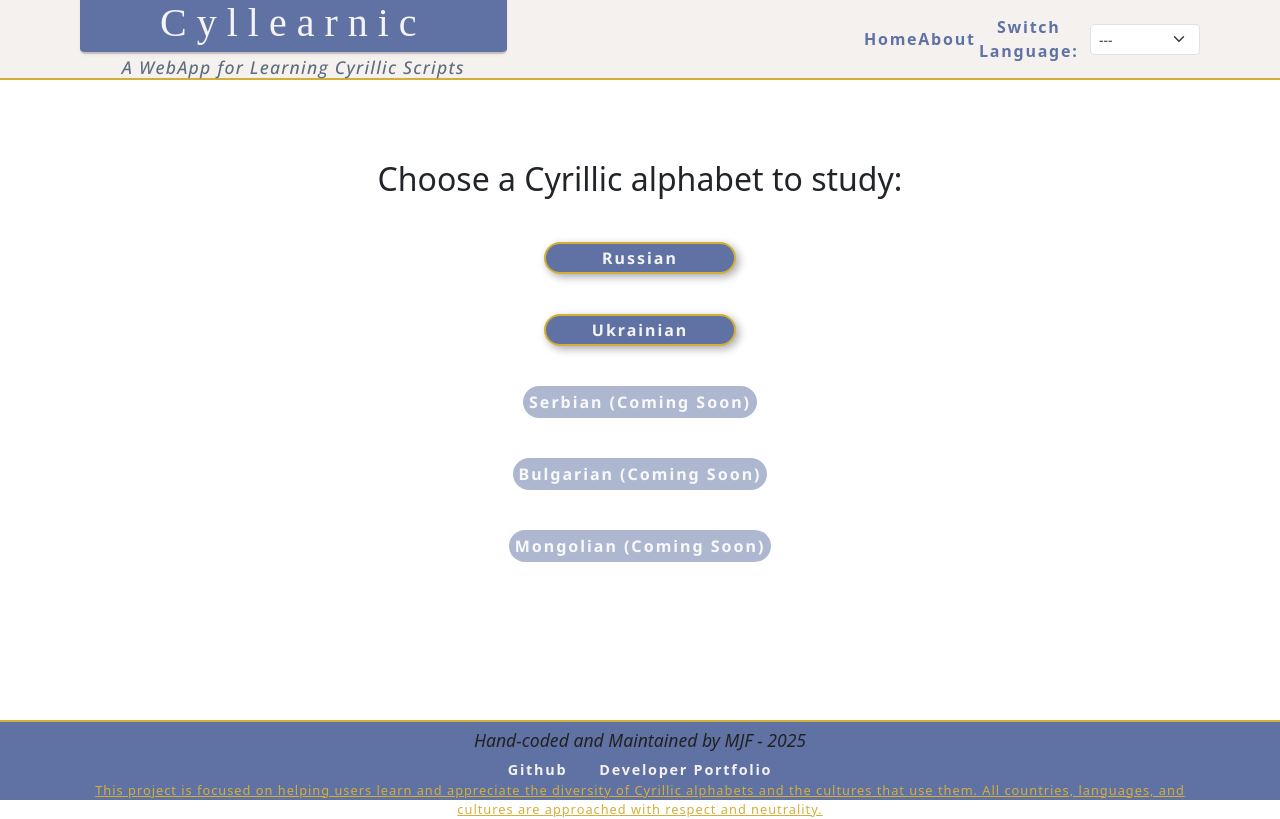
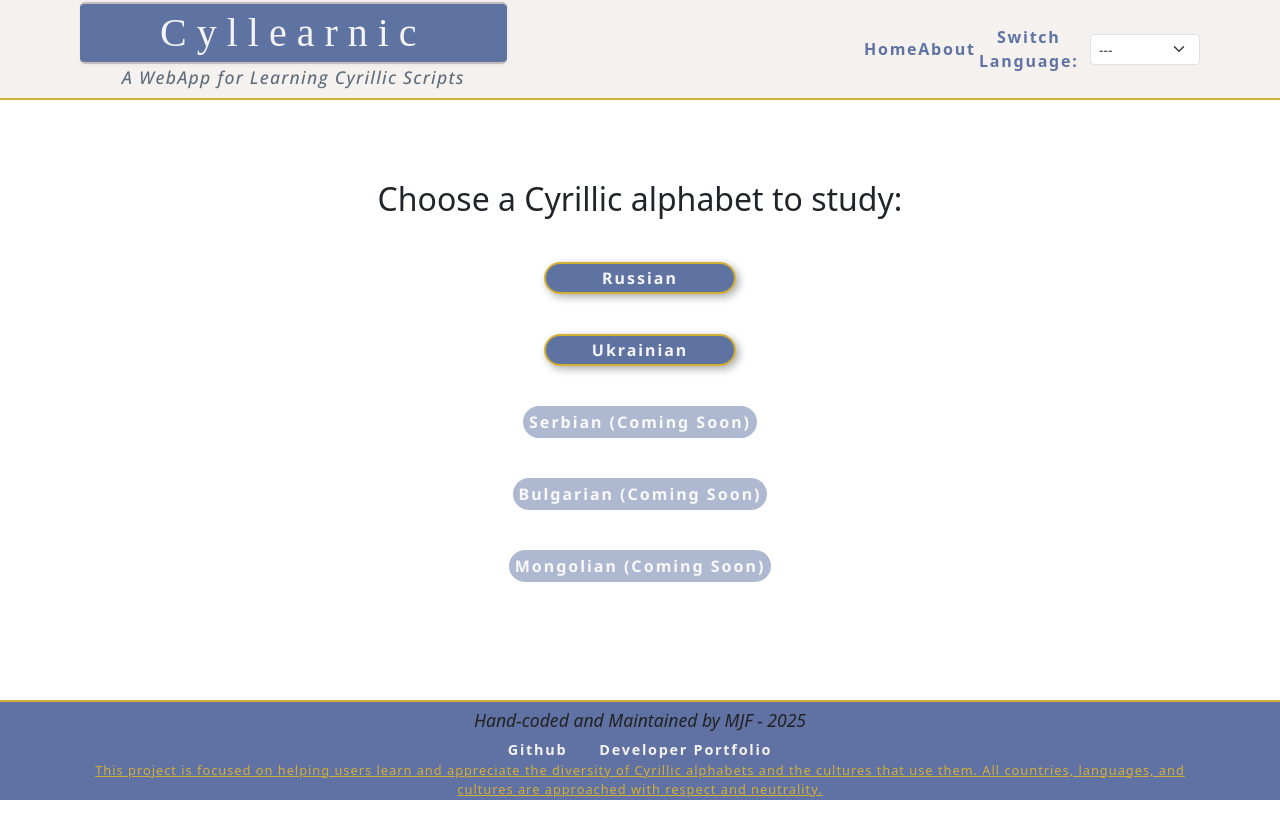
Before and after one commit to mjfru/cyllearnic, a React (Vite) app: page / in a window 1280 px wide. Built offline with nearby package versions, Linux system fonts and the light colour scheme; a web font is replaced by a local one.

Commit message:
fix spacing issue with header/footer, add more consistent naming structures to CSS variables, begin updating study cards

```diff
--- a/src/styles/cards.css
+++ b/src/styles/cards.css
@@ -1,6 +1,6 @@
 .reg-card {
 	padding: 20px;
-	border: var(--border);
+	border: var(--card-border);
 }
 
 .reg-card,
@@ -20,6 +20,11 @@
 .cursive {
 	font-family: var(--cyrillic-cursive);
 	font-weight: bold;
+}
+
+.letter-line {
+  border-top: 3px solid var(--highlight-bright);
+	/* color: var(--highlight-bright); */
 }
 
 .letter-details p {
--- a/src/styles/header_footer.css
+++ b/src/styles/header_footer.css
@@ -8,7 +8,7 @@
 
 .header {
 	background-color: var(--background-header);
-	height: 10vh;
+	height: 12.5vh;
 	display: flex;
 	justify-content: space-between;
 	align-items: center;
@@ -28,7 +28,7 @@
 	font-size: var(--logo-size);
 	letter-spacing: 10px;
 	color: var(--background-main);
-	background-color: var(--background-footer);
+	background-color: var(--primary-accent);
 	border: var(--border);
 	border-left: none;
 	border-right: none;
@@ -59,7 +59,7 @@
 
 .navigation-link,
 label {
-	color: var(--background-footer);
+	color: var(--primary-accent);
 	text-decoration: none;
 	letter-spacing: 1.75px;
 	font-weight: bold;
@@ -67,7 +67,7 @@ label {
 
 .navigation-link:hover {
 	font-weight: bold;
-	border-bottom: 2px solid var(--background-footer);
+	border-bottom: 2px solid var(--primary-accent);
 }
 
 .language-nav-container {
@@ -88,7 +88,7 @@ label {
 .footer-container {
 	border-top: 2px solid var(--highlight-bright);
 	background-color: var(--background-footer);
-	height: 10vh;
+	height: 12.5vh;
 	display: flex;
 	flex-direction: column;
 	justify-content: space-evenly;
--- a/src/styles/main_displays.css
+++ b/src/styles/main_displays.css
@@ -39,7 +39,7 @@ input[type="checkbox"] {
 }
 
 .main-content {
-	min-height: 80vh;
+	min-height: 75vh;
 }
 
 .activity-nav,
@@ -59,7 +59,7 @@ input[type="checkbox"] {
 	font-family: var(--cyrillic-font);
 	font-weight: bold;
 	letter-spacing: 2px;
-	background-color: var(--background-footer);
+	background-color: var(--primary-accent);
 	color: var(--background-main);
 	min-width: 15vw;
 	height: 4vh;
--- a/src/styles/variables.css
+++ b/src/styles/variables.css
@@ -5,9 +5,10 @@
 	--background-footer: #5f72a3;
 	--primary-text: #222222;
 	--secondary-text: #5f6c7b;
-	--primary-accent: #8b0000;
+  --primary-accent: #5f73a3;
 	--secondary-accent: #2e3a59;
 	--highlight-bright: #d4af37;
+	--highlight-dark: #8b0000;
 
 	/* Fonts */
 	--cyrillic-font: "Noto Sans", sans-serif;
@@ -23,6 +24,7 @@
 	/* Borders & Shadows */
 	--border-color: #c5bebe;
 	--border: 2px solid #c5bebe;
+  --card-border: 4px solid var(--primary-accent);
 	--border-radius: 8px;
 	--box-shadow: 0 1px 4px rgba(0, 0, 0, 0.05);
 }
```
Also changed, not shown: todo.txt.
